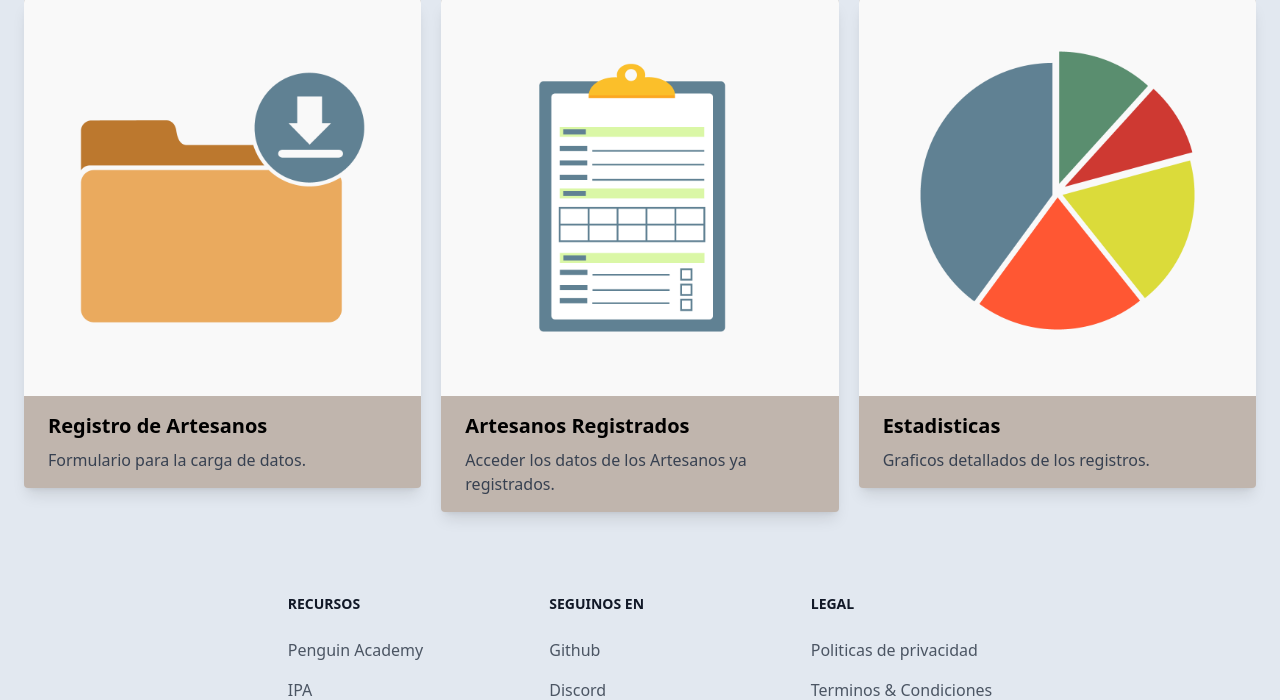
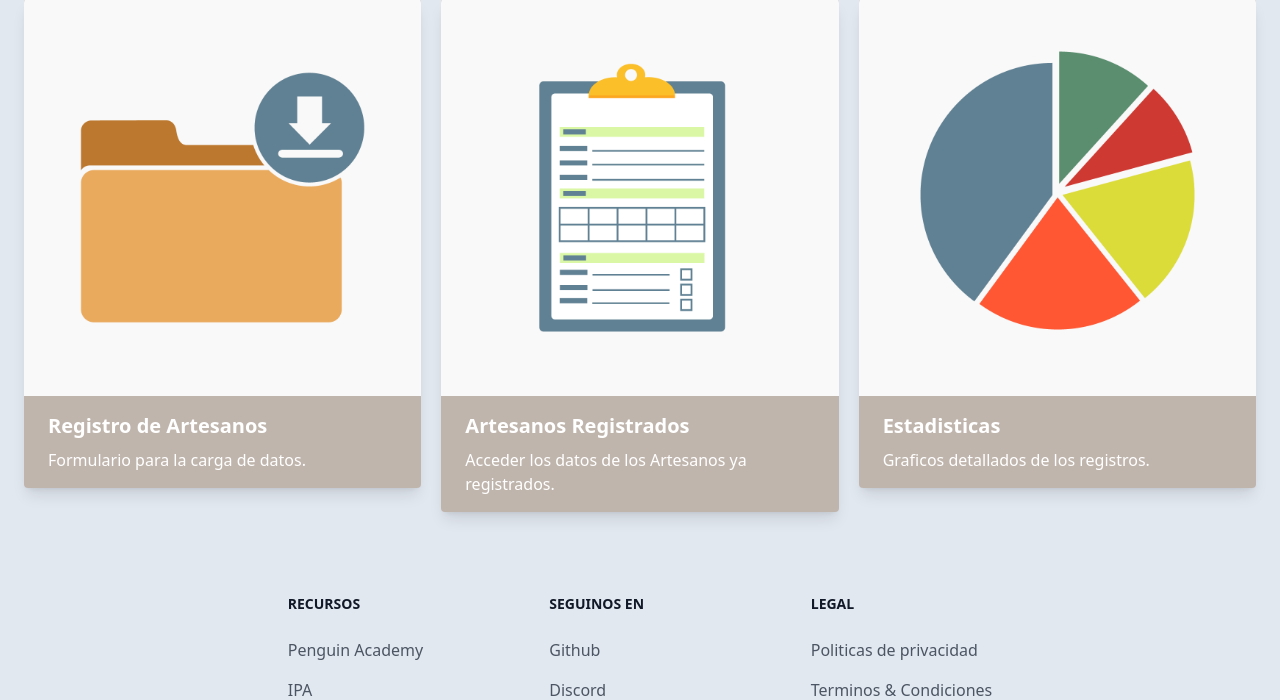
Before and after one commit to martindamian13/penguin, a Flask app: page /home in a window 1280 px wide. Shown: the part 223-923 px from the top of the page. Run offline with Flask 2, Linux system fonts and the light colour scheme; some libraries are stand-ins or nearby versions.

Commit message:
idea final

```diff
--- a/templates/index.html
+++ b/templates/index.html
@@ -30,11 +30,11 @@
     <div class="border-gray-200 px-1 pb-10 lg:px-6 py-2.5 p-10 grid grid-cols-1 sm:grid-cols-1 md:grid-cols-3 lg:grid-cols-3 xl:grid-cols-3 gap-5">
         <!--Card 1-->
         <a href="form">
-        <div class="rounded overflow-hidden shadow-lg bg-yellow-900 bg-opacity-30">
+        <div class="text-white rounded overflow-hidden shadow-lg bg-yellow-900 bg-opacity-30">
           <img class="object-fill" src="../static/carga.png" alt="foto de formu">
           <div class="px-6 py-4">
             <div class="font-bold text-xl mb-2"> Registro de Artesanos</div>
-            <p class="text-gray-700 text-base">
+            <p class=" text-base">
              Formulario para la carga de datos.
             </p>
           </div>
@@ -42,11 +42,11 @@
         </a>
         <!--Card 2-->
         <a href="view">
-        <div class="rounded overflow-hidden shadow-lg bg-yellow-900 bg-opacity-30">
+        <div class="text-white rounded overflow-hidden shadow-lg bg-yellow-900 bg-opacity-30">
           <img class="object-fill" src="../static/form.png" alt="Fotito pa ver formularios">
           <div class="px-6 py-4">
             <div class="font-bold text-xl mb-2">Artesanos Registrados</div>
-            <p class="text-gray-700 text-base">
+            <p class=" text-base">
              Acceder los datos de los Artesanos ya registrados.
             </p>
           </div>
@@ -54,11 +54,11 @@
         </a>
         <a href="estadisticas">
         <!--Card 3-->
-        <div class="rounded overflow-hidden shadow-lg bg-yellow-900 bg-opacity-30">
+        <div class="text-white rounded overflow-hidden shadow-lg bg-yellow-900 bg-opacity-30">
           <img class="w-full object-fill" src="..//static/stadistic.png" alt="Foto de estadisticas">
           <div class="px-6 py-4">
             <div class="font-bold text-xl mb-2">Estadisticas</div>
-            <p class="text-gray-700 text-base">
+            <p class=" text-base">
               Graficos detallados de los registros.
             </p>
           </div>
```
